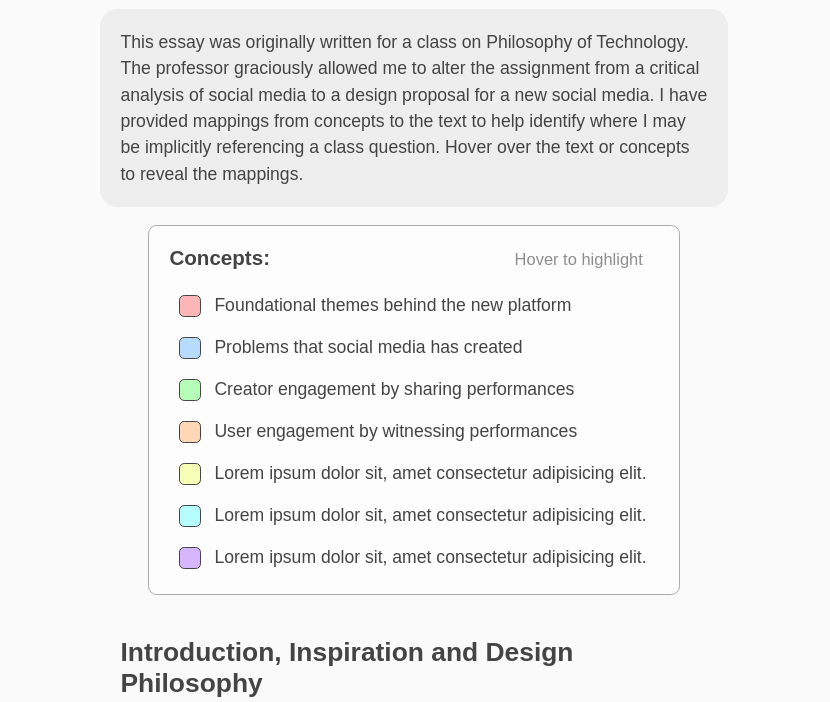
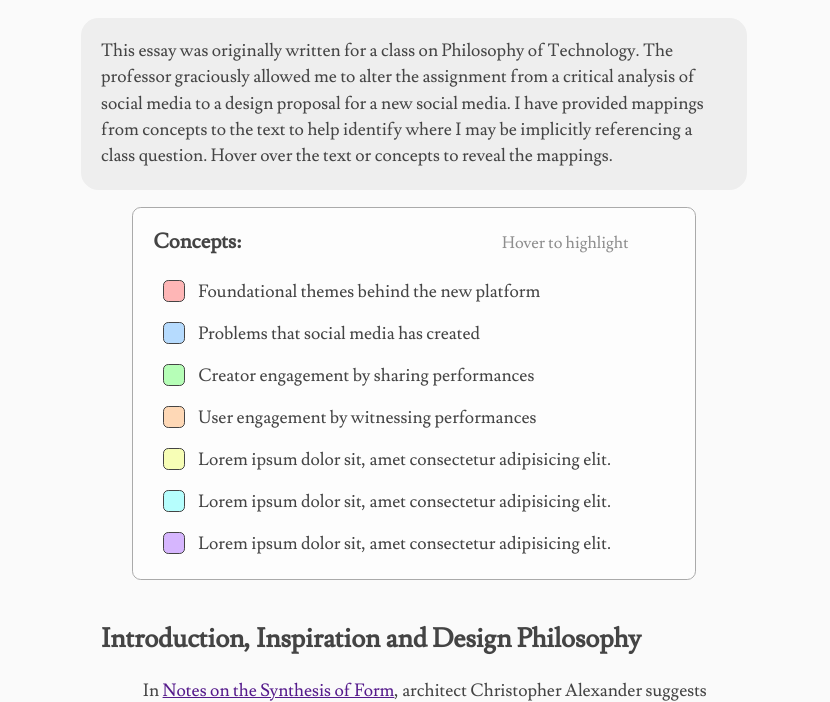
Before and after one commit to jzimmerman135/polytable, a plain HTML site: page index.html in a window 1280 px wide. Shown: the part 120-822 px from the top of the page, without its empty margins (226-1056 px from the left). Drawn offline with Linux system fonts and the light colour scheme; the site is published under a folder, as on GitHub Pages, so addresses that start at the root find nothing.

Commit message:
trying github again

```diff
--- a/style.css
+++ b/style.css
@@ -1,16 +1,16 @@
 @font-face {
   font-family: "Lusitana";
-  src: url("/Lusitana-Regular.ttf") format("truetype");
+  src: url("./Lusitana-Regular.ttf") format("truetype");
 }
 
 @font-face {
   font-family: "Lusitana-Bold";
-  src: url("/Lusitana-Bold.ttf") format("truetype");
+  src: url("./Lusitana-Bold.ttf") format("truetype");
 }
 
 @font-face {
   font-family: "Inter";
-  src: url("/Inter-VariableFont_slnt\,wght.ttf") format("truetype");
+  src: url("./Inter-VariableFont_slnt\,wght.ttf") format("truetype");
 }
 
 :root {
```
